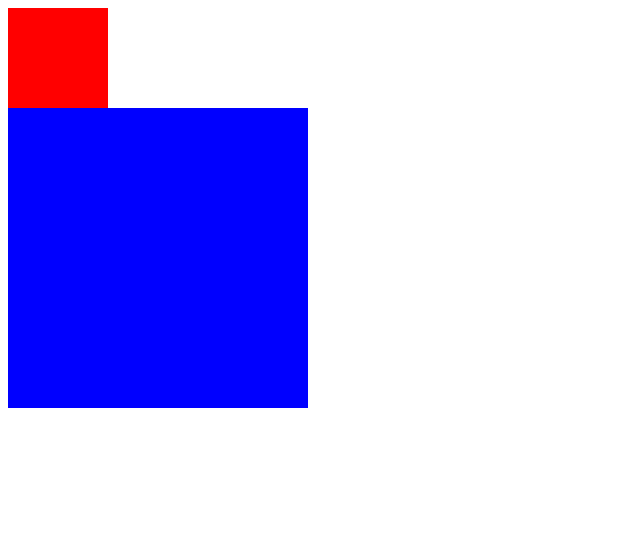
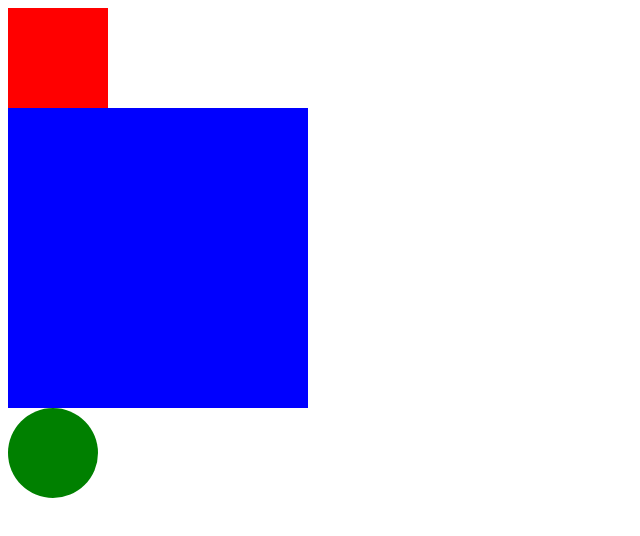
Before and after one commit to Splicer97/JavaScript-Classes-Example, a plain HTML site: page index.html in a window 1280 px wide. Shown: the whole page, without its empty margins (0-640 px from the left). Drawn offline with Linux system fonts and the light colour scheme.

Commit message:
add circle

```diff
--- a/app.js
+++ b/app.js
@@ -66,6 +66,12 @@ class Box extends Component {
 		this.$el.style.backgroundColor = options.backgroundColor
 	}
 }
+class Circle extends Box {
+	constructor(options) {
+		super(options)
+		this.$el.style.borderRadius = "50%"
+	}
+}
 
 const box1 = new Box({
 	selector: "#box1",
@@ -77,3 +83,8 @@ const box2 = new Box({
 	size: 300,
 	backgroundColor: "blue"
 })
+const circle1 = new Circle({
+	selector: "#circle1",
+	size: 90,
+	backgroundColor: "green"
+})
--- a/index.html
+++ b/index.html
@@ -11,6 +11,7 @@
 <body>
 	<div id="box1"></div>
 	<div id="box2"></div>
+	<div id="circle1"></div>
 	<script src="app.js"></script>
 </body>
 
```
